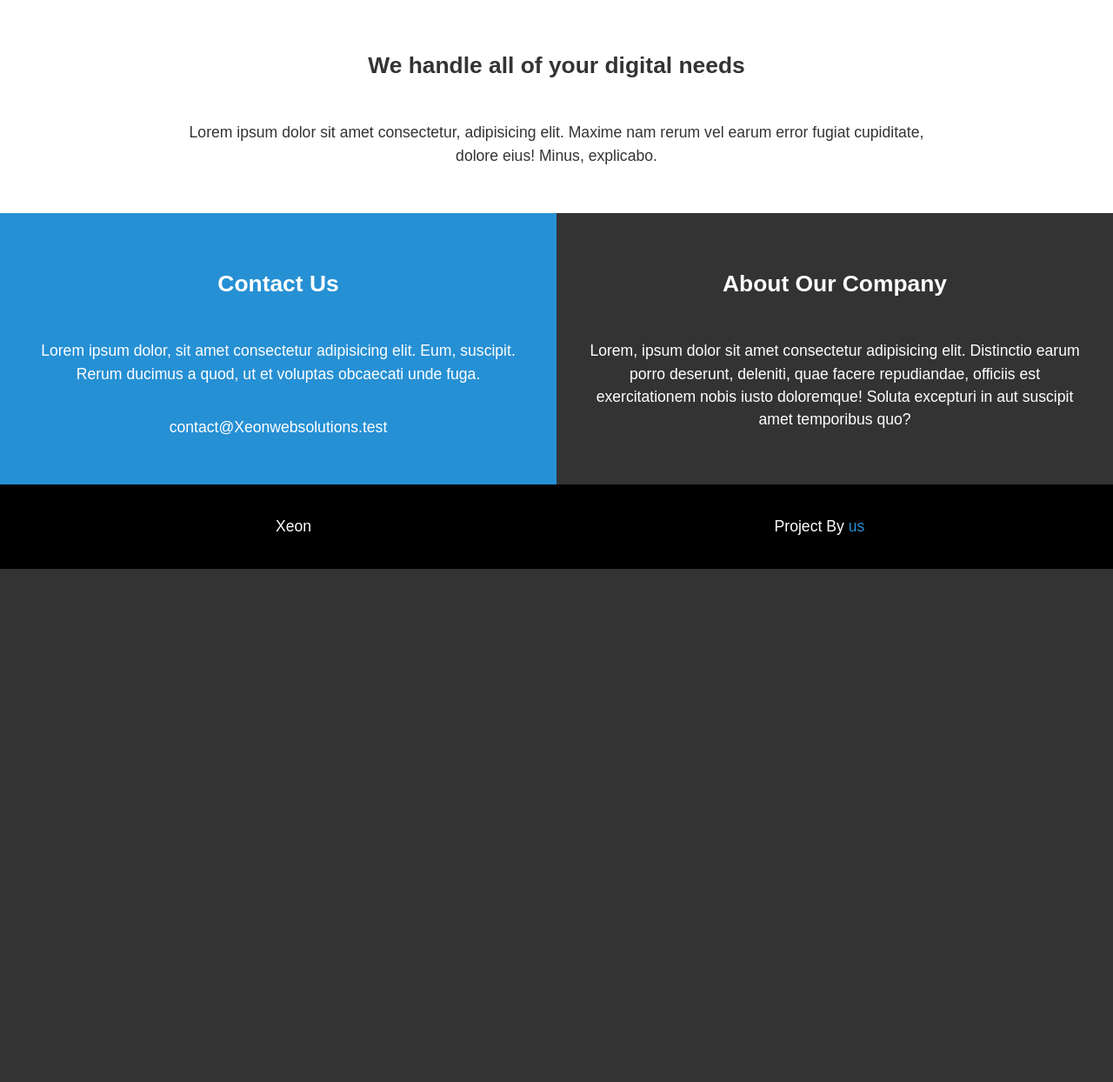
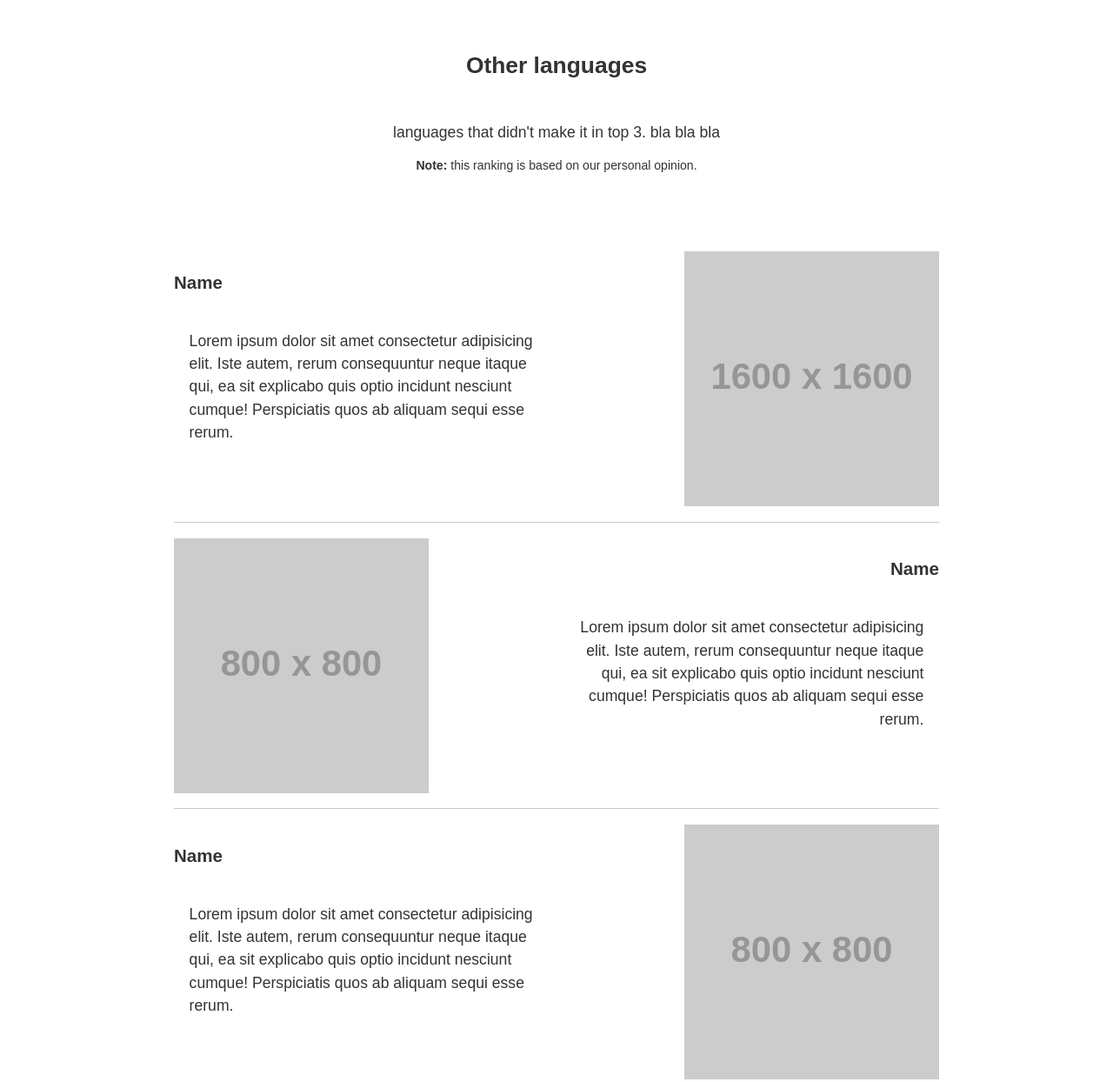
Before and after one commit to NetByBit/Xeon, a plain HTML site: page index.html in a window 1280 px wide. Shown: the part 1680-2924 px from the top of the page at 87% size. Before the commit the page ends 2334 px from the top, so only its background shows below. Drawn offline with Linux system fonts and the light colour scheme; placeholder pictures from the web are drawn by us.

Commit message:
add languages list

```diff
--- a/index.html
+++ b/index.html
@@ -92,9 +92,9 @@
                                 <p>Lorem ipsum dolor sit amet consectetur adipisicing elit. Nostrum culpa neque quo eum et quasi
                                     velit voluptatum cum maiores exercitationem.</p>
                                 <a href="#" class="btn">Read more.</a>
-                                </div>
                             </div>
-                        </li>
+                        </div>
+                    </li>
                 </ul>
             </div>
         </section>
@@ -102,9 +102,50 @@
         <!-- Section C -->
         <section class="grid section-c">
             <div class="content-wrap">
-                <h2 class="content-title">We handle all of your digital needs</h2>
-                <p>Lorem ipsum dolor sit amet consectetur, adipisicing elit. Maxime nam rerum vel earum error fugiat cupiditate,
-                    dolore eius! Minus, explicabo.</p>
+                <h2 class="content-title">Other languages</h2>
+                <p>
+                    languages that didn't make it in top 3. bla bla bla
+                    <small>
+                        <strong>Note:</strong> this ranking is based on our personal opinion.</small>
+                </p>
+                <div class="languages-list">
+                    <div class="lang">
+                        <img src="http://placehold.it/1600/ddd">
+                        <div>
+                            <h3>Name</h3>
+                            <p>Lorem ipsum dolor sit amet consectetur adipisicing elit. Iste autem, rerum consequuntur neque
+                                itaque qui, ea sit explicabo quis optio incidunt nesciunt cumque! Perspiciatis quos ab aliquam
+                                sequi esse rerum.</p>
+                        </div>
+                    </div>
+                    <div class="lang">
+                        <img src="http://placehold.it/800/ddd">
+                        <div>
+                            <h3>Name</h3>
+                            <p>Lorem ipsum dolor sit amet consectetur adipisicing elit. Iste autem, rerum consequuntur neque
+                                itaque qui, ea sit explicabo quis optio incidunt nesciunt cumque! Perspiciatis quos ab aliquam
+                                sequi esse rerum.</p>
+                        </div>
+                    </div>
+                    <div class="lang">
+                        <img src="http://placehold.it/800/ddd">
+                        <div>
+                            <h3>Name</h3>
+                            <p>Lorem ipsum dolor sit amet consectetur adipisicing elit. Iste autem, rerum consequuntur neque
+                                itaque qui, ea sit explicabo quis optio incidunt nesciunt cumque! Perspiciatis quos ab aliquam
+                                sequi esse rerum.</p>
+                        </div>
+                    </div>
+                    <div class="lang">
+                        <img src="http://placehold.it/800/ddd">
+                        <div>
+                            <h3>Name</h3>
+                            <p>Lorem ipsum dolor sit amet consectetur adipisicing elit. Iste autem, rerum consequuntur neque
+                                itaque qui, ea sit explicabo quis optio incidunt nesciunt cumque! Perspiciatis quos ab aliquam
+                                sequi esse rerum.</p>
+                        </div>
+                    </div>
+                </div>
             </div>
         </section>
 
--- a/style.css
+++ b/style.css
@@ -189,6 +189,28 @@ a {
     padding: 2em;
 }
 
+.section-c .content-title + p {
+    margin-bottom: 4em;
+}
+
+.section-c .content-title + p small {
+    margin-top: 1em;
+    display: block;
+}
+
+.languages-list {
+
+}
+
+.languages-list .lang {
+    margin-bottom: 1em;
+    padding-bottom: 1em;
+    border-bottom: 1px solid rgba(51, 51, 51, 0.25);
+}
+
+.languages-list .lang p {
+    padding: 1em;
+}
 
 /* Section D / Boxes */
 
@@ -269,6 +291,35 @@ a {
     .section-b li {
         width: 31%;
     }
+
+    .languages-list .lang {
+        display: grid;
+        margin-bottom: 1em;
+    }
+
+    .languages-list .lang:nth-of-type(even) {
+        text-align: right;
+        grid-template-columns: 2fr 1fr 3fr;
+        grid-template-areas:
+        "lang-img . lang-text";
+    }
+    .languages-list .lang:nth-of-type(odd) {
+        text-align: left;
+        grid-template-columns: 3fr 1fr 2fr;
+        grid-template-areas:
+        "lang-text . lang-img";
+    }
+
+    .languages-list .lang img{
+        grid-area: lang-img;
+    }
+    .languages-list .lang div{
+        grid-area: lang-text;
+    }
+
+    .languages-list .lang p {
+        padding: 1em;
+    }
 }
 
 @media (min-width: 992px) {
```
